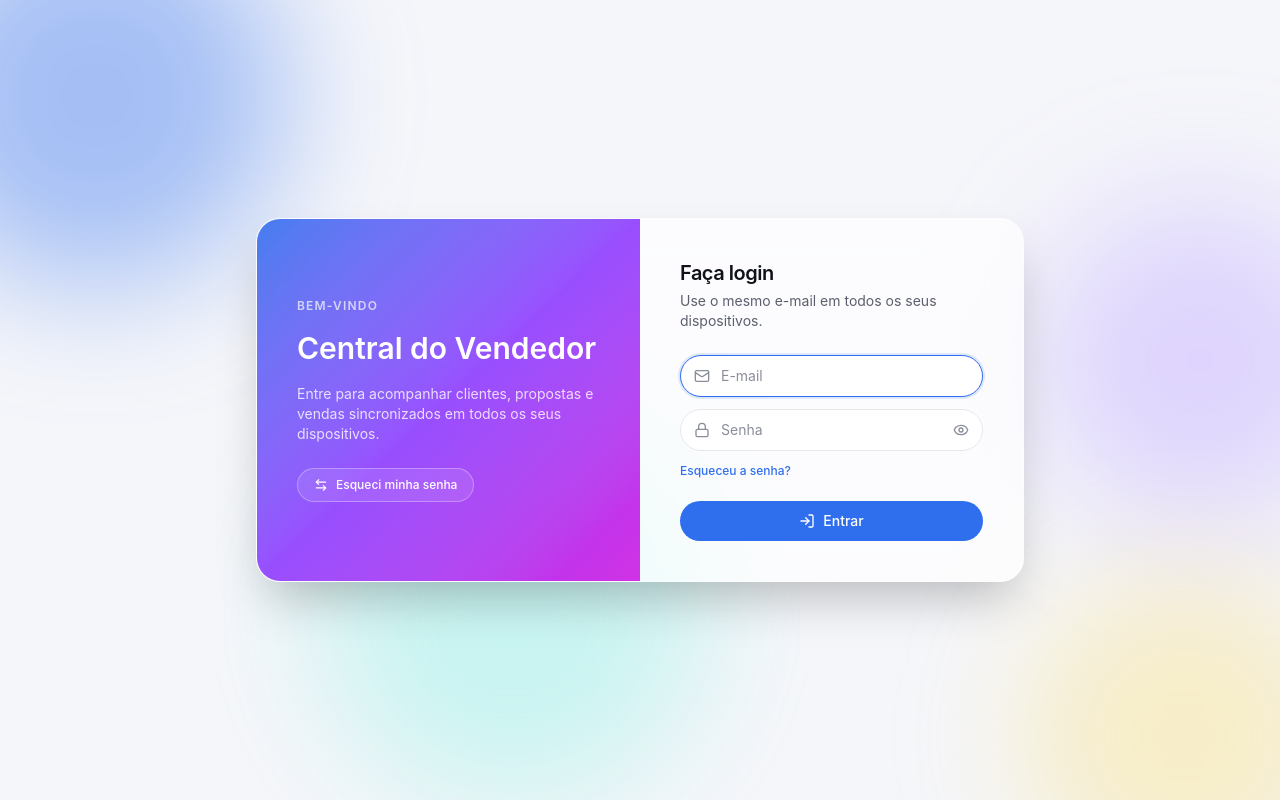
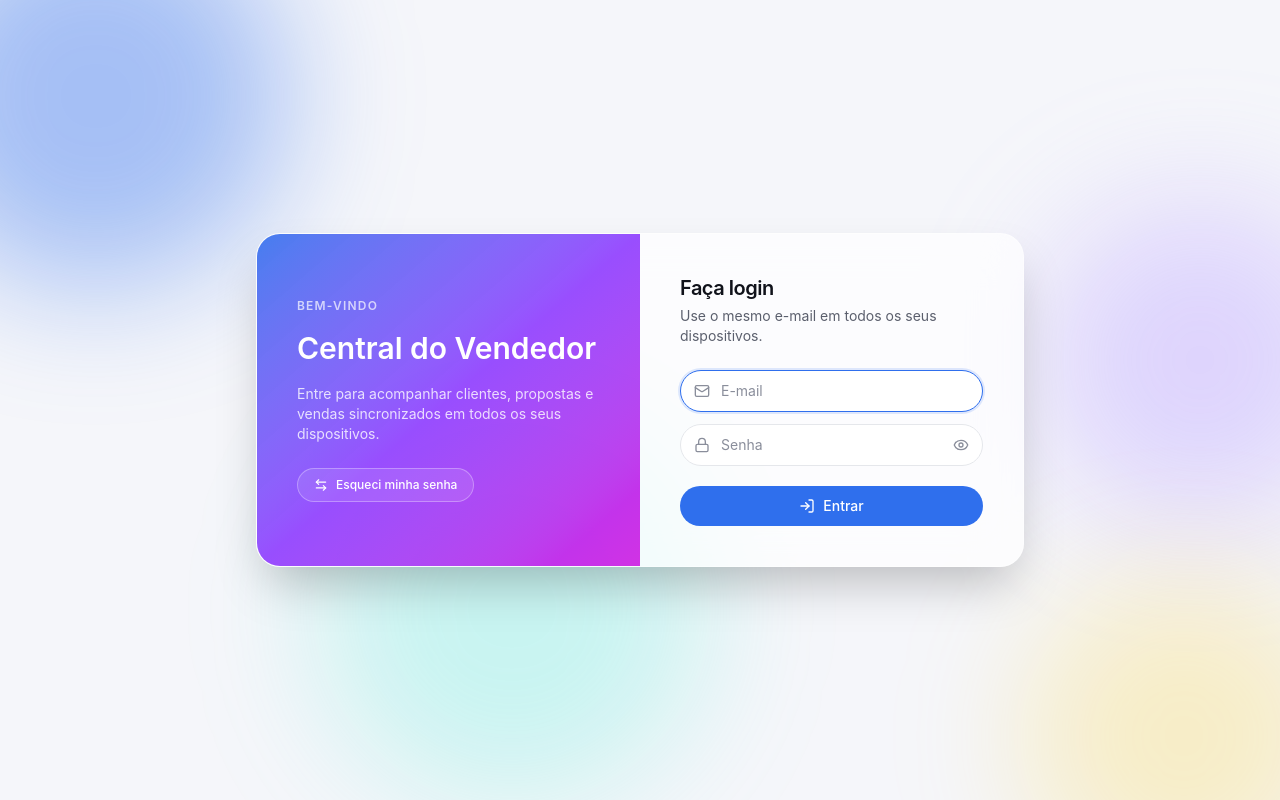
Before and after one commit to Patrickrlima/zaz-crm, a React (Vite) app: page / in a window 1280 px wide. Built offline with nearby package versions, Linux system fonts and the light colour scheme; no server answers.

Commit message:
FormularioLogin

```diff
--- a/src/components/auth/LoginScreen.tsx
+++ b/src/components/auth/LoginScreen.tsx
@@ -94,7 +94,7 @@ export function LoginScreen() {
                 transition={{ duration: 0.18 }}
                 className="w-full"
               >
-                <FormularioLogin aoEsquecerSenha={() => setTela('recuperar')} />
+                <FormularioLogin />
               </motion.div>
             ) : (
               <motion.div
@@ -115,7 +115,7 @@ export function LoginScreen() {
   );
 }
 
-function FormularioLogin({ aoEsquecerSenha }: { aoEsquecerSenha: () => void }) {
+function FormularioLogin() {
   const [email, setEmail] = useState('');
   const [senha, setSenha] = useState('');
   const [mostrarSenha, setMostrarSenha] = useState(false);
@@ -177,14 +177,6 @@ function FormularioLogin({ aoEsquecerSenha }: { aoEsquecerSenha: () => void }) {
           </button>
         </div>
       </div>
-
-      <button
-        type="button"
-        onClick={aoEsquecerSenha}
-        className="mt-3 text-xs font-medium text-zaz-purple hover:underline"
-      >
-        Esqueceu a senha?
-      </button>
 
       {erro && <p className="mt-3 text-xs text-brand-red">{erro}</p>}
 
```
